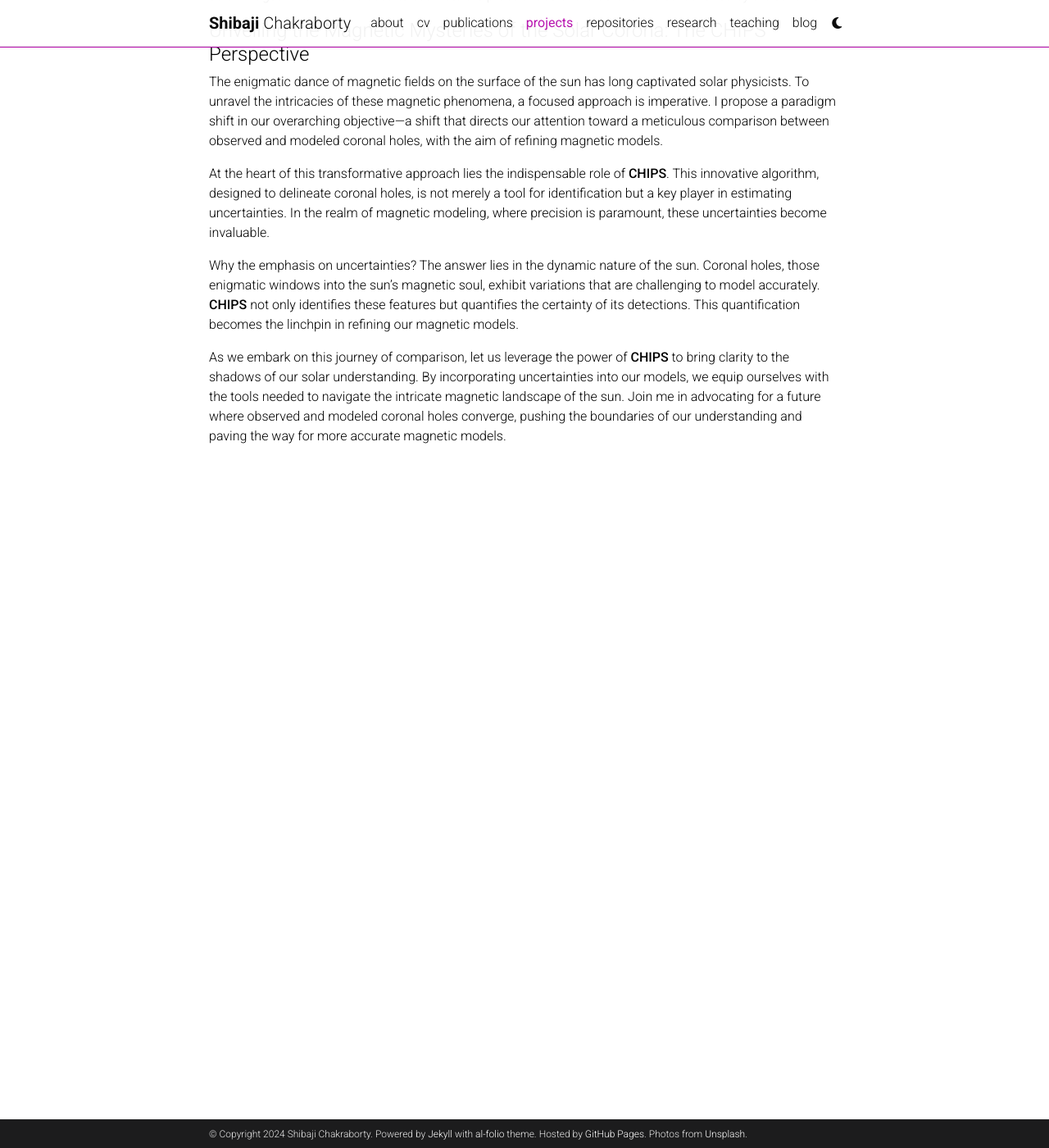
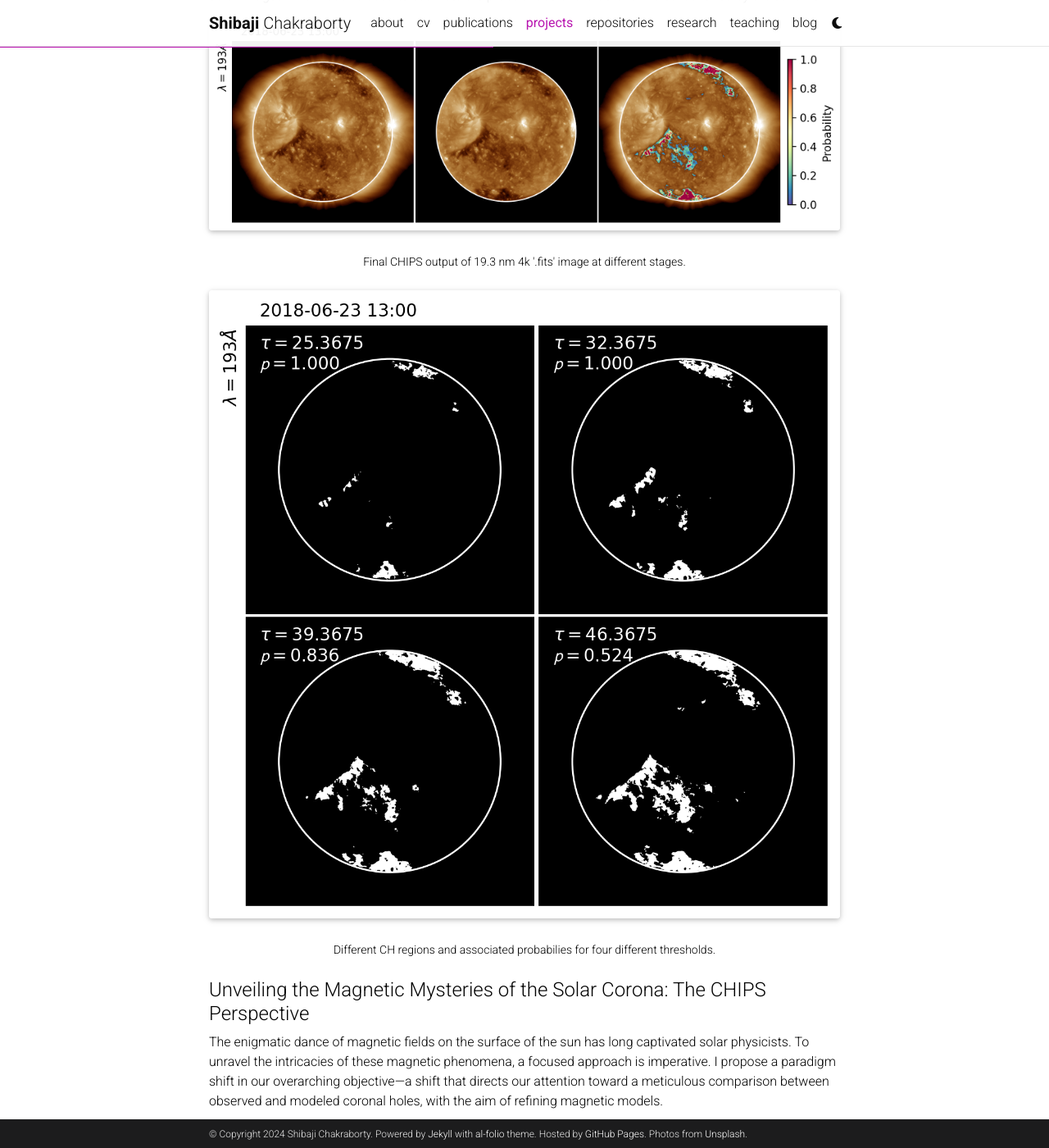
Before and after one commit to shibaji7/shibaji7.github.io, a Jekyll site: the page built from _projects/04_project.md, in a window 1280 px wide and 1400 px high, scrolled down 356 px. Shown: the whole window at 82% size. Built offline with Jekyll 4.4.1, drawn with Linux system fonts in a browser that asks for light colours; full-size pictures stand in for the smaller copies a plugin makes; comment, search, counter and statistics services are not loaded; a style sheet for code colours, icons or effects is not loaded.

Commit message:
Updated CV

```diff
--- a/_projects/04_project.md
+++ b/_projects/04_project.md
@@ -12,6 +12,24 @@
 #### CHIPS: Coronal Hole Identification using Probabilistic Scheme.
 pyCHIPS is an open source Python-based model to identify Coronal Holes (CH) and associated boundaries in solar images. The model is used to estimate the probabilities of the Coronal Holes identified by the scheme.
 
+<div class="row">
+    <div class="col-sm mt-3 mt-md-0">
+        {% include figure.html path="assets/img/chipsimage01.png" title="CHIPS Output" class="img-fluid rounded z-depth-1" %}
+    </div>
+</div>
+<div class="caption">
+    Final CHIPS output of 19.3 nm 4k '.fits' image at different stages.
+</div>
+
+<div class="row">
+    <div class="col-sm mt-3 mt-md-0">
+        {% include figure.html path="assets/img/chipsimage02.png" title="CHIPS Output" class="img-fluid rounded z-depth-1" %}
+    </div>
+</div>
+<div class="caption">
+    Different CH regions and associated probabilies for four different thresholds.
+</div>
+
 #### Unveiling the Magnetic Mysteries of the Solar Corona: The CHIPS Perspective
 The enigmatic dance of magnetic fields on the surface of the sun has long captivated solar physicists. To unravel the intricacies of these magnetic phenomena, a focused approach is imperative. I propose a paradigm shift in our overarching objective—a shift that directs our attention toward a meticulous comparison between observed and modeled coronal holes, with the aim of refining magnetic models.
 
```
Also changed, not shown: other parts of _projects/04_project.md (+1 -1 lines), _projects/02_project.md (+1 -13 lines).
